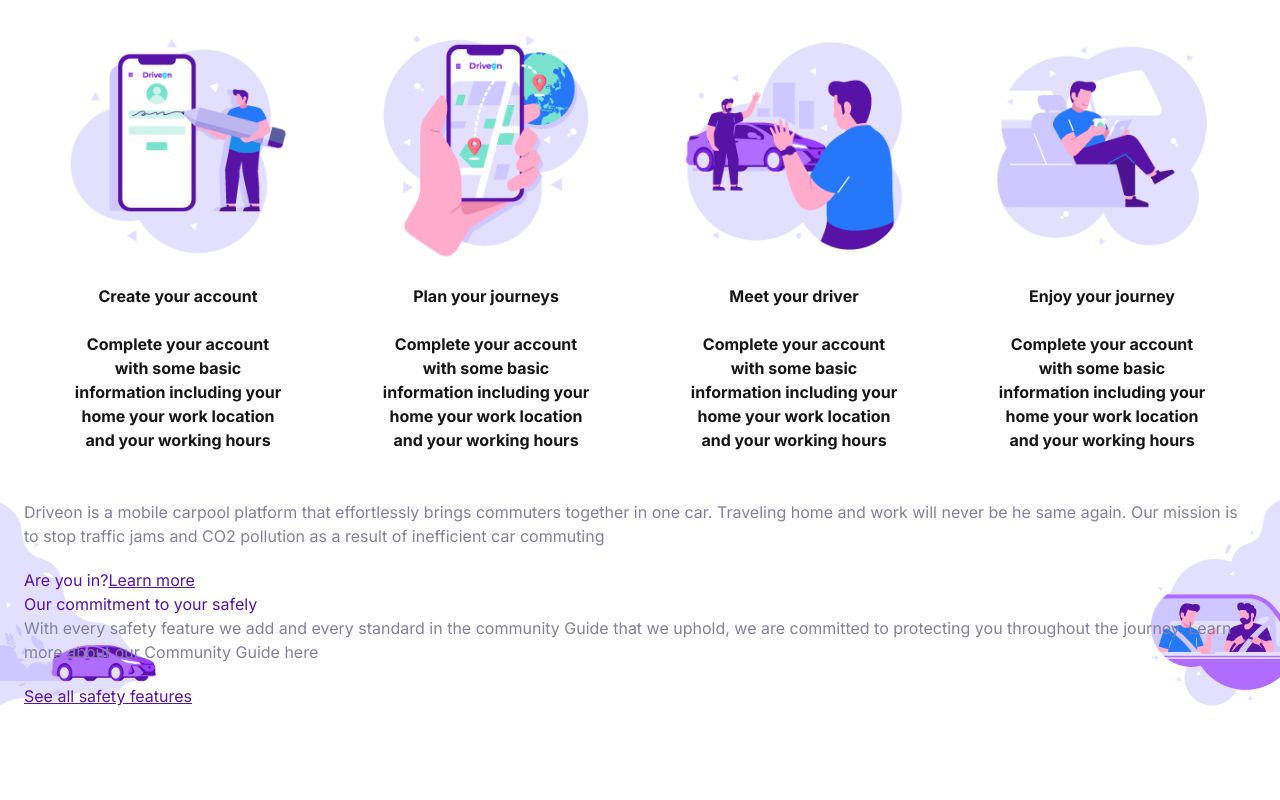
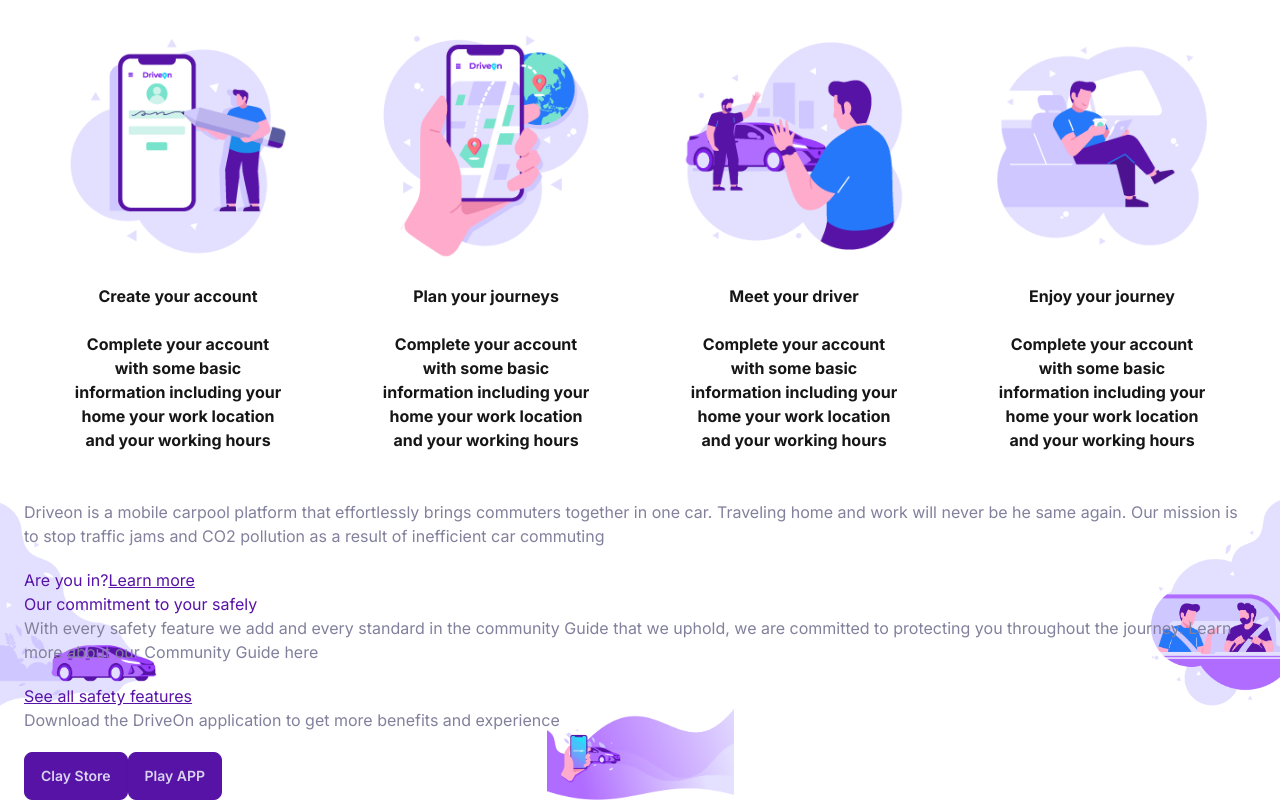
Before and after one commit to gstvcampos/test-tupiniquim, a Next.js app: page / in a window 1280 px wide. Shown: the part 312-1112 px from the top of the page. Before the commit the page ends 1020 px from the top, so only its background shows below. Built offline with nearby package versions, Linux system fonts and the light colour scheme.

Commit message:
feat: download section

```diff
--- a/app/page.tsx
+++ b/app/page.tsx
@@ -1,4 +1,5 @@
 import CarouselHowToGetStarted from '@/components/CarouselHowToGetStarted'
+import DownloadSection from '@/components/DownloadSection'
 import InfoSection from '@/components/InfoSection'
 import WelcomeSection from '@/components/WelcomeSection'
 
@@ -8,6 +9,7 @@ export default function Home() {
       <WelcomeSection />
       <CarouselHowToGetStarted />
       <InfoSection />
+      <DownloadSection />
     </>
   )
 }
--- /dev/null
+++ b/components/DownloadSection.tsx
@@ -0,0 +1,25 @@
+export default function DownloadSection() {
+  return (
+    <div
+      className="hero"
+      style={{
+        backgroundImage: 'url(downloadImage.png)',
+        backgroundSize: 'contain',
+        backgroundRepeat: 'no-repeat',
+        backgroundPosition: 'center',
+      }}
+    >
+      <div className="mx-auto w-full max-w-screen-2xl px-2.5 md:px-6 text-primary">
+        <div>
+          <p className="mb-5 text-neutral">
+            Download the DriveOn application to get more benefits and experience
+          </p>
+          <div>
+            <button className="btn btn-primary">Clay Store</button>
+            <button className="btn btn-primary">Play APP</button>
+          </div>
+        </div>
+      </div>
+    </div>
+  )
+}
```
Also changed, not shown: public/downloadImage.png (renamed from public/img-fundo-4-teste-programador.png).
